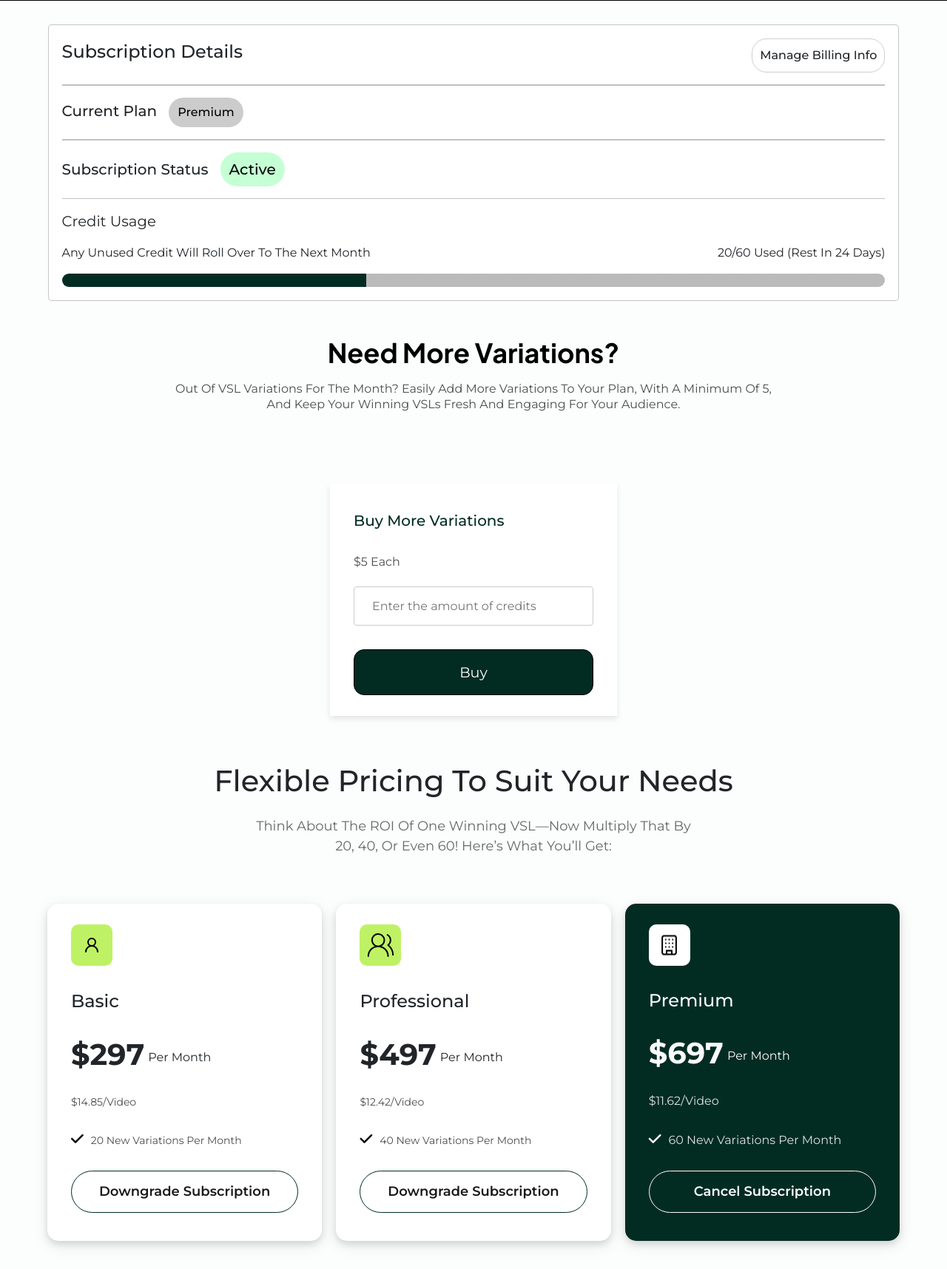
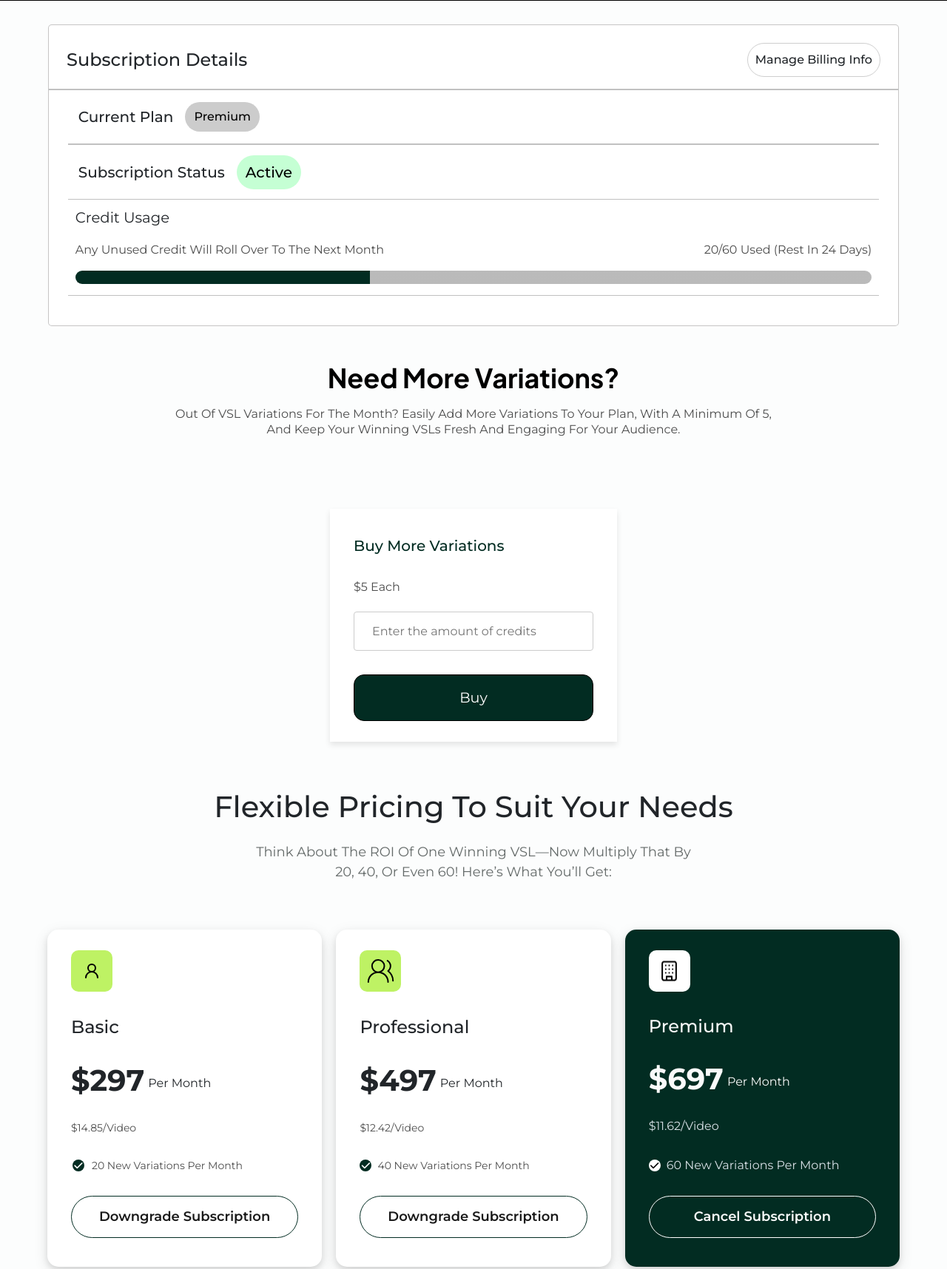
Before and after one commit to shahnawazgull/vsl, a plain HTML site: page index.html in a window 1280 px wide. Shown: the part 80-1796 px from the top of the page at 74% size. Drawn offline with nearby package versions, Linux system fonts and the light colour scheme.

Commit message:
Update sceneswitcher.css

```diff
--- a/sceneswitcher.css
+++ b/sceneswitcher.css
@@ -92,9 +92,14 @@ body {
     max-width: 1150px;
     margin: auto;
     margin-top: 2rem;
-    padding: 1.1rem;
+    padding: 24px 0px 40px 0px;
     border-radius: 5px;
     background-color: #fff;
+}
+
+.for-border {
+    width: 95.5%;
+    margin: 0 auto;
 }
 
 /* Text Flexbox: Aligns text content with space between the elements */
@@ -102,7 +107,9 @@ body {
     display: flex;
     justify-content: space-between;
     border-bottom: 2px solid rgba(128, 128, 128, 0.486);
-    margin-bottom: 1rem;
+    padding-left: 24px;
+    padding-right: 24px;
+    align-items: center;
 }
 
 .sub-p {
@@ -115,7 +122,7 @@ body {
     text-transform: capitalize;
     border: 1px solid rgba(128, 128, 128, 0.39);
     padding: 10px;
-    border-radius: 20px;
+    border-radius: 66px;
     cursor: pointer;
     transition: all ease-in 0.2s;
     font-size: 16px;
@@ -133,7 +140,10 @@ body {
     display: flex;
     border-bottom: 2px solid rgba(128, 128, 128, 0.486);
     text-transform: capitalize;
-    align-items: last baseline;
+    padding: 14px;
+    height: 74px;
+    align-items: center;
+    margin-bottom: 0px;
 }
 
 .io {
@@ -145,6 +155,10 @@ body {
     margin-right: 1rem;
     font-size: 20px;
     font-weight: 500;
+}
+
+.for-border .plan p {
+    margin-bottom: 0px;
 }
 
 /* Plan Button: Basic styles for the plan button */
@@ -162,9 +176,8 @@ body {
 
 /* Subscription Status Styling: Sets styles for the subscription status */
 .subs {
-    margin-top: 1rem;
     border-bottom: 1px solid rgba(128, 128, 128, 0.486);
-    margin-bottom: 1rem;
+    height: 74px;
 }
 
 /* Active Subscription Styling: Adds background color, border radius, and padding to the active status */
@@ -191,6 +204,7 @@ body {
 .credit-text {
     display: flex;
     justify-content: space-between;
+    color: rgba(0, 0, 0, 0.7);
 }
 
 /* Credit Bar: Creates a progress bar with a gradient fill */
@@ -199,6 +213,12 @@ body {
     height: 18px;
     background: linear-gradient(to right, rgba(2, 44, 34, 1) 37%, rgba(128, 128, 128, 0.541) 37%);
     border-radius: 40px;
+}
+
+.credit {
+    border-bottom: 1px solid rgba(128, 128, 128, 0.486);
+    padding: 10px 10px 20px 10px;
+    height: 130px;
 }
 
 /* Secondary Main Section: Adjusts margins and width for the section containing additional content */
@@ -432,9 +452,26 @@ body {
 
 /* Plan Icon Styling: Colors and spaces icons in plan descriptions */
 i {
-    color: rgba(0, 0, 0, 1);
-    margin-right: 10px;
-    font-size: 1.2rem;
+    color: #fff;
+    background-color: rgba(2, 44, 34, 1);
+    border-radius: 200px;
+    width: 16px;
+    height: 16px;
+    text-align: center;
+    margin-right: 8px;
+    padding: 2px;
+    font-size: 13px;
+}
+
+.icon-span {
+    width: 20px;
+    height: 20px;
+    padding: 2px;
+}
+
+.pro-i {
+    background-color: #fff;
+    color: #000;
 }
 
 /* Button Styling inside Plan Boxes: Styles and adds hover effects to buttons */
```
